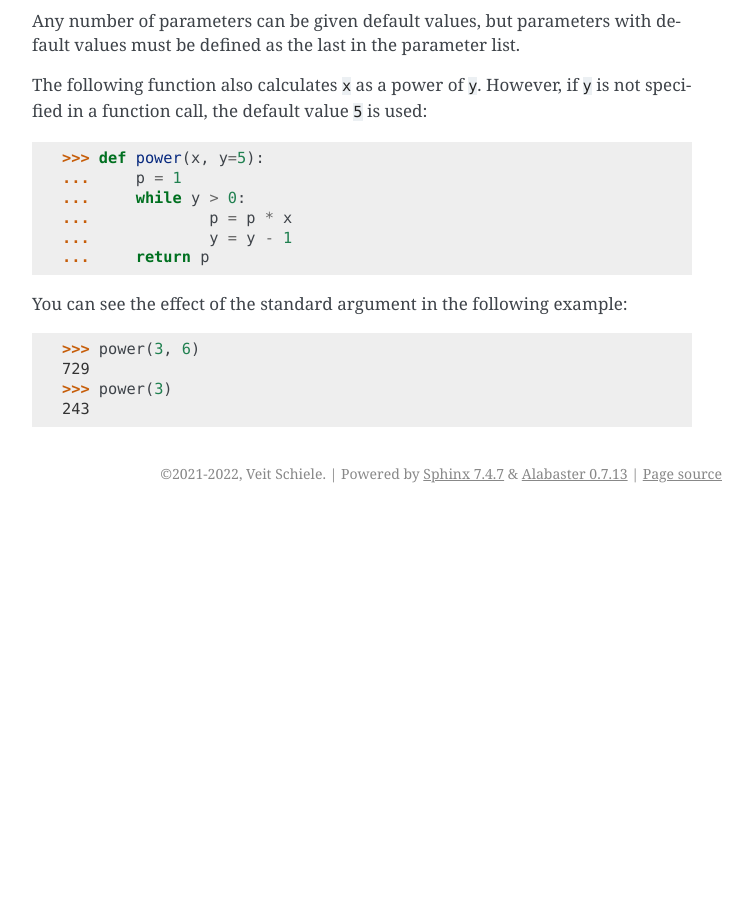
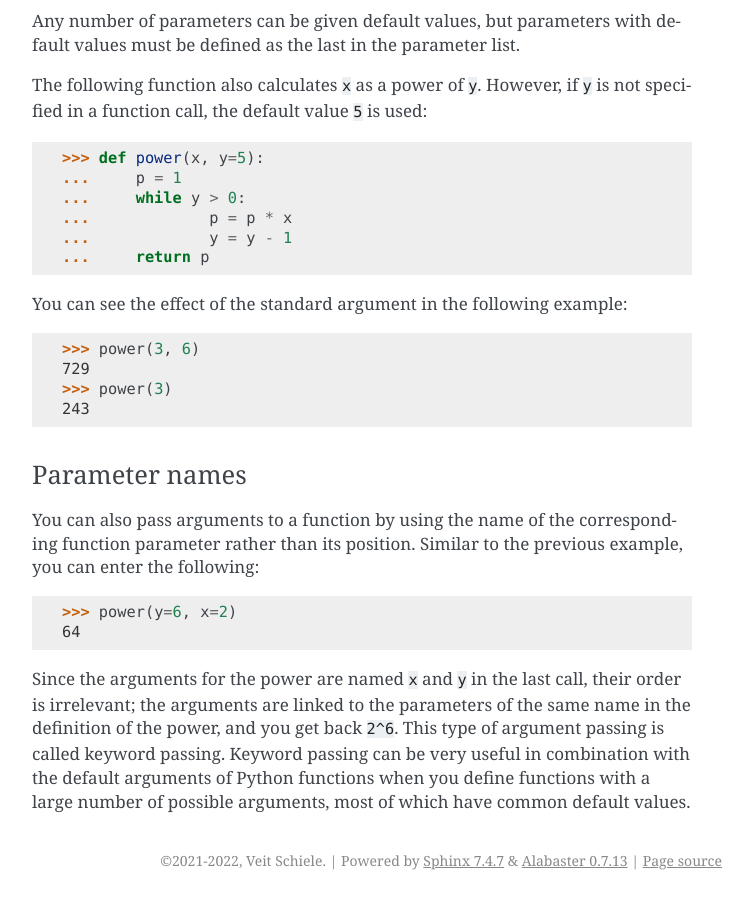
Before and after one commit to veit/python-basics-tutorial, a Sphinx documentation site: the page built from docs/functions.rst, in a window 1280 px wide and 900 px high, scrolled down 2284 px. Shown: the whole window, without its empty margins (388-1141 px from the left). Built offline with Sphinx 7.4.7, drawn with Linux system fonts in a browser that asks for light colours; pages that are not in the unit, such as notebooks, are missing from menus; before the commit the page ends 2797 px from its top, so only the background shows below that.

Commit message:
:memo: Add param names

```diff
--- a/docs/functions.rst
+++ b/docs/functions.rst
@@ -133,3 +133,23 @@ You can see the effect of the standard argument in the following example:
     729
     >>> power(3)
     243
+
+Parameter names
+~~~~~~~~~~~~~~~
+
+You can also pass arguments to a function by using the name of the corresponding
+function parameter rather than its position. Similar to the previous example,
+you can enter the following:
+
+.. code-block:: python
+
+    >>> power(y=6, x=2)
+    64
+
+Since the arguments for the power are named ``x`` and ``y`` in the last call,
+their order is irrelevant; the arguments are linked to the parameters of the
+same name in the definition of the power, and you get back ``2^6``. This type of
+argument passing is called keyword passing. Keyword passing can be very useful
+in combination with the default arguments of Python functions when you define
+functions with a large number of possible arguments, most of which have common
+default values.
```
